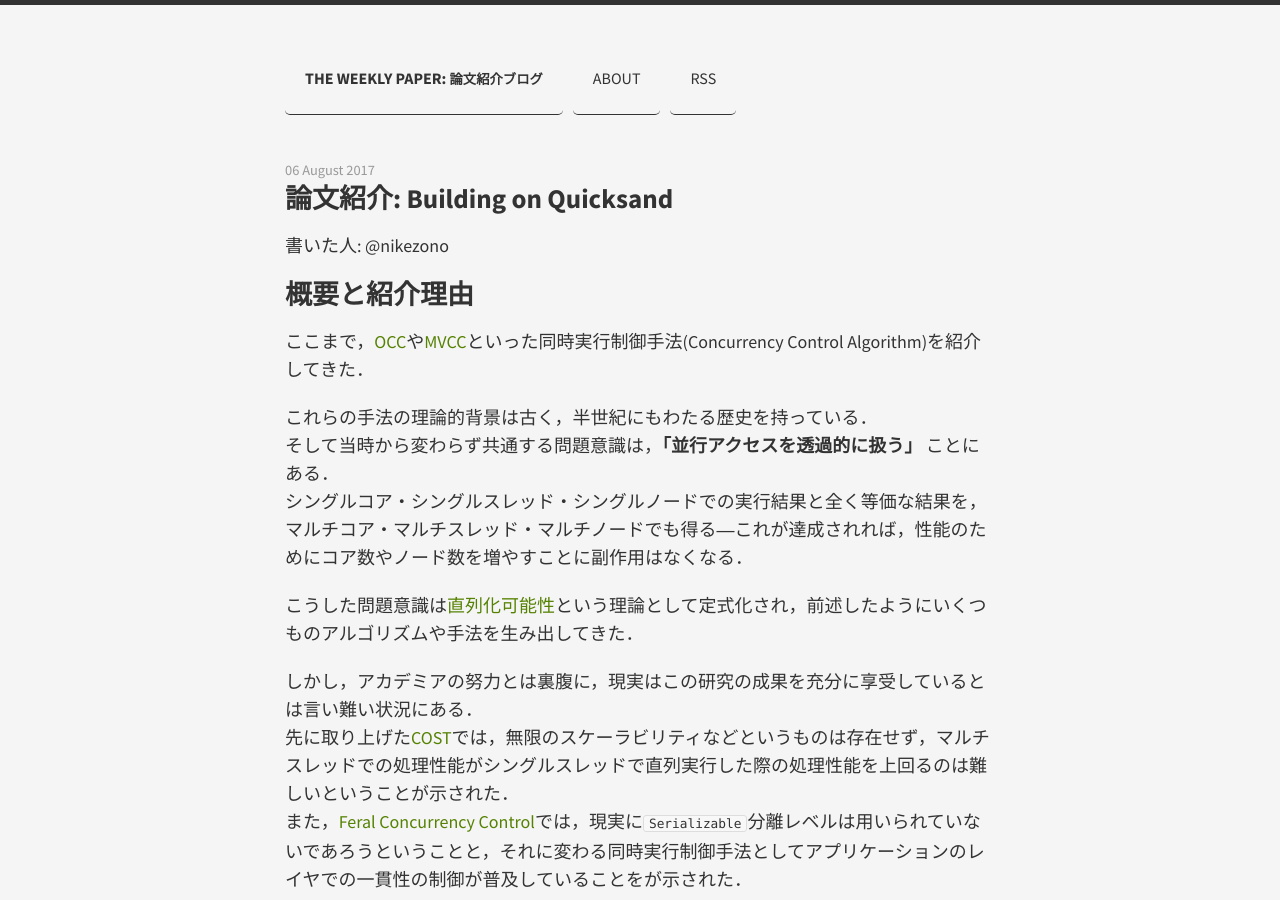
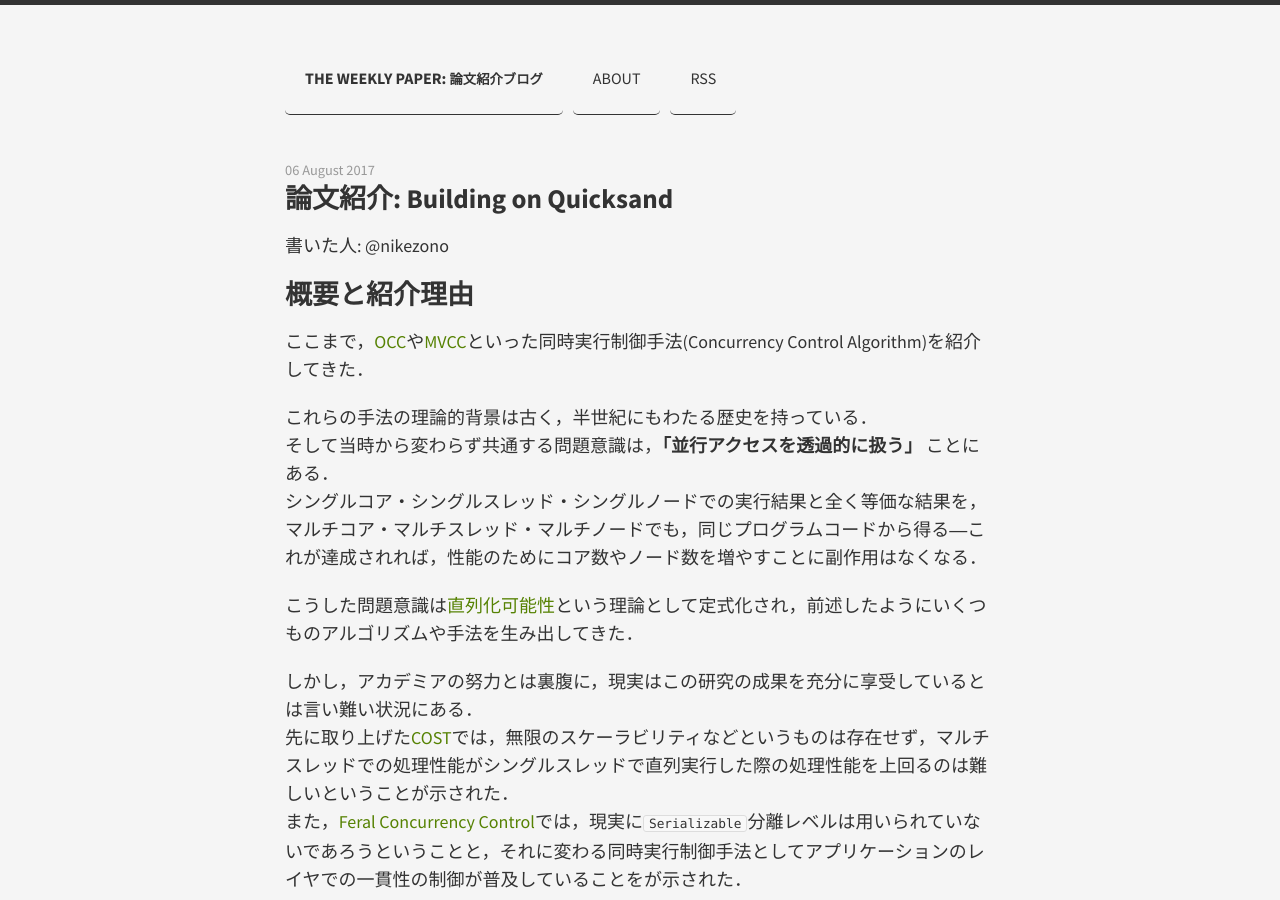
Before and after one commit to the-weekly-paper/the-weekly-paper.github.io, a Jekyll site: the page built from _posts/2017-08-07-Building-on-QuickSand.markdown, in a window 1280 px wide and 900 px high. Built offline with Jekyll 4.4.1, drawn with Linux system fonts in a browser that asks for light colours.

Commit message:
Update 2017-08-07-Building-on-QuickSand.markdown

```diff
--- a/_posts/2017-08-07-Building-on-QuickSand.markdown
+++ b/_posts/2017-08-07-Building-on-QuickSand.markdown
@@ -13,7 +13,7 @@ categories: jekyll update
 
 これらの手法の理論的背景は古く，半世紀にもわたる歴史を持っている．
 そして当時から変わらず共通する問題意識は，**「並行アクセスを透過的に扱う」** ことにある．
-シングルコア・シングルスレッド・シングルノードでの実行結果と全く等価な結果を，マルチコア・マルチスレッド・マルチノードでも得る―これが達成されれば，性能のためにコア数やノード数を増やすことに副作用はなくなる．
+シングルコア・シングルスレッド・シングルノードでの実行結果と全く等価な結果を，マルチコア・マルチスレッド・マルチノードでも，同じプログラムコードから得る―これが達成されれば，性能のためにコア数やノード数を増やすことに副作用はなくなる．
 
 こうした問題意識は[直列化可能性](http://qiita.com/kumagi/items/5262ff4551ba19943b70)という理論として定式化され，前述したようにいくつものアルゴリズムや手法を生み出してきた．
 
```
